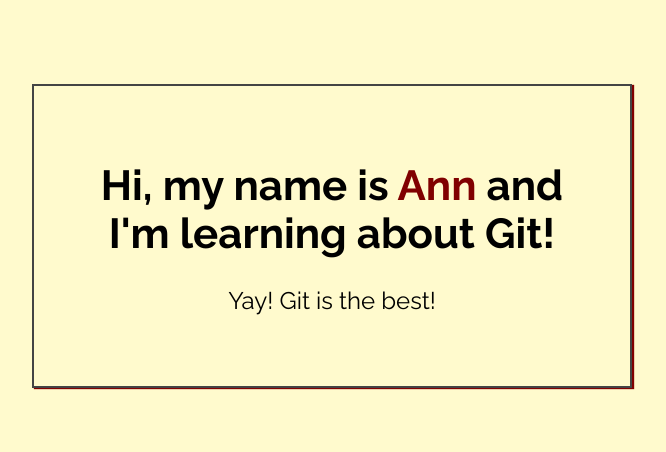
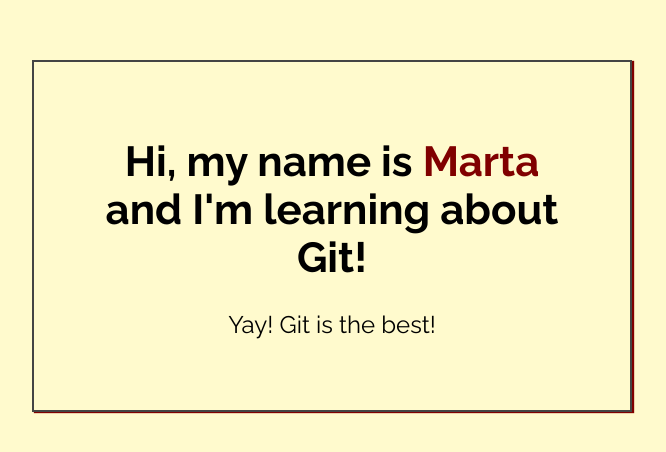
Before and after one commit to mlspace12/my-first-repo, a plain HTML site: page index.html in a window 1280 px wide. Shown: the part 164-616 px from the top of the page, without its empty margins (308-974 px from the left). Drawn offline with Linux system fonts and the light colour scheme.

Commit message:
Added name to index.html

```diff
--- a/index.html
+++ b/index.html
@@ -14,7 +14,7 @@
 <body>
 
     <div class="greeting">
-        <h1>Hi, my name is <span class="highlight">Ann</span> and I'm learning about Git! </h1>
+        <h1>Hi, my name is <span class="highlight">Marta</span> and I'm learning about Git! </h1>
 
         <p>Yay! Git is the best!</p>
     </div>
```
